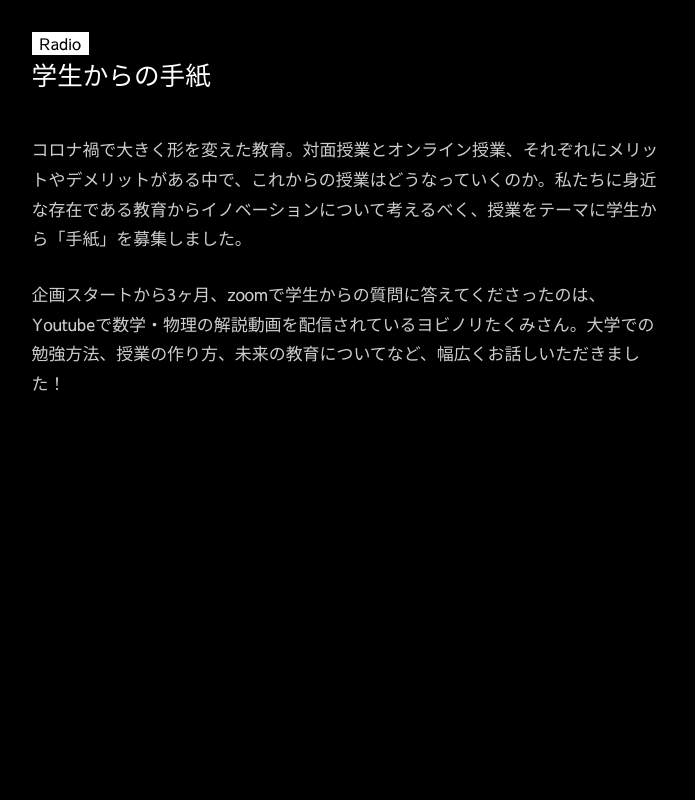
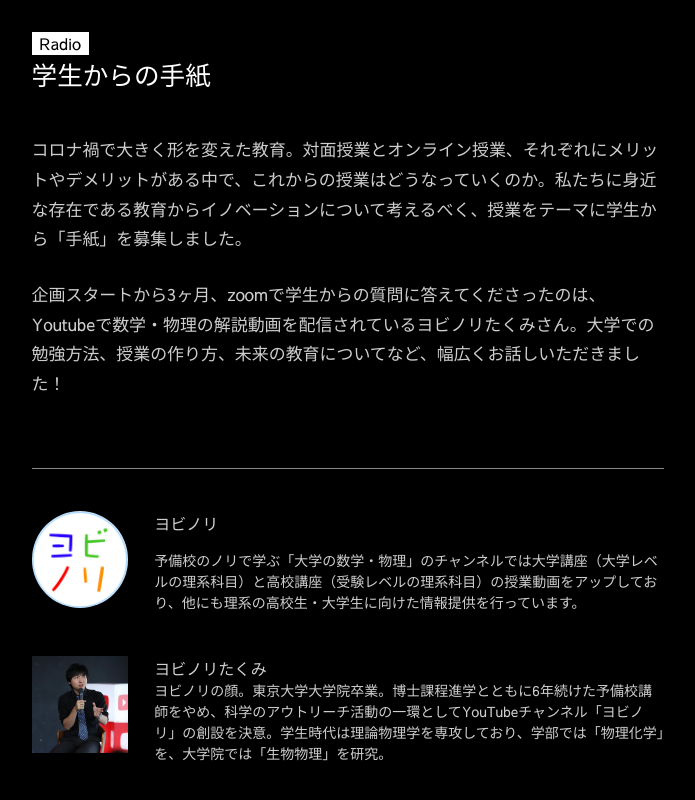
Before and after one commit to Nuink-org/TIG_WEB_2021, a Vue app: page /radio in a window 1280 px wide. Shown: the part 611-1411 px from the top of the page, without its empty margins (292-987 px from the left). Before the commit the page ends 1121 px from the top, so only its background shows below. Built offline with nearby package versions, Linux system fonts and the light colour scheme.

Commit message:
add yobinori to radio page #55

```diff
--- a/src/views/contents/RadioPage.vue
+++ b/src/views/contents/RadioPage.vue
@@ -7,6 +7,34 @@
       :contentDescriptions="contentDescriptions"
     >
       <template #body>
+        <div class="radio__collaboration">
+          <div class="radio__collaboration-yobinori">
+            <div class="radio__collaboration-yobinoriProfile yobinori">
+              <img src="@/assets/images/yobinori.jpg">
+            </div>
+            <div class="radio__collaboration-yobinoriDescription">
+              <div class="radio__collaboration-yobinoriDescription-title">
+                <a href="https://www.youtube.com/c/yobinori/featured">ヨビノリ</a>
+              </div>
+              <div class="radio__collaboration-yobinoriDescription-sentence">
+                予備校のノリで学ぶ「大学の数学・物理」のチャンネルでは大学講座（大学レベルの理系科目）と高校講座（受験レベルの理系科目）の授業動画をアップしており、他にも理系の高校生・大学生に向けた情報提供を行っています。
+              </div>
+            </div>
+          </div>
+          <div class="radio__collaboration-yobinori">
+            <div class="radio__collaboration-yobinoriProfile">
+              <img src="@/assets/images/yobinori_takumi.jpg">
+            </div>
+            <div class="radio__collaboration-yobinoriDescription">
+              <div class="radio__collaboration-yobinoriDescription-title">
+                <a href="https://twitter.com/Yobinori?ref_src=twsrc%5Egoogle%7Ctwcamp%5Eserp%7Ctwgr%5Eauthor">ヨビノリたくみ</a>
+              </div>
+              <div class="radio__collaboration-yobinoriDescription-sentence">
+                ヨビノリの顔。東京大学大学院卒業。博士課程進学とともに6年続けた予備校講師をやめ、科学のアウトリーチ活動の一環としてYouTubeチャンネル「ヨビノリ」の創設を決意。学生時代は理論物理学を専攻しており、学部では「物理化学」を、大学院では「生物物理」を研究。
+              </div>
+            </div>
+          </div>
+        </div>
       </template>
     </content-page-template>
   </div>
@@ -31,3 +59,45 @@ export default {
   }
 }
 </script>
+
+<style lang="scss" scoped>
+.radio__collaboration {
+  margin-top: 4.32rem;
+  border-top: 1px solid #888;
+  &-yobinori {
+    padding-top: 2.67rem;
+    display: flex;
+    justify-content: flex-start;
+    &Profile {
+      width: 120px;
+      img {
+        width: 100%;
+        height: auto;
+      }
+    }
+    &Description {
+      color: #cecece;
+      width: 100%;
+      margin-left: 1.618rem;
+      display: flex;
+      flex-direction: column;
+      justify-content: space-between;
+      &-title {
+        font-size: 16px;
+        a {
+          color: #cecece;
+          text-decoration: none;
+        }
+      }
+      &-sentence {
+        font-size: 14px;
+      }
+    }
+  }
+  .yobinori {
+    img {
+      border-radius: 50%;
+    }
+  }
+}
+</style>
```
Also changed, not shown: src/assets/images/yobinori.jpg (added), src/assets/images/yobinori_takumi.jpg (added).
